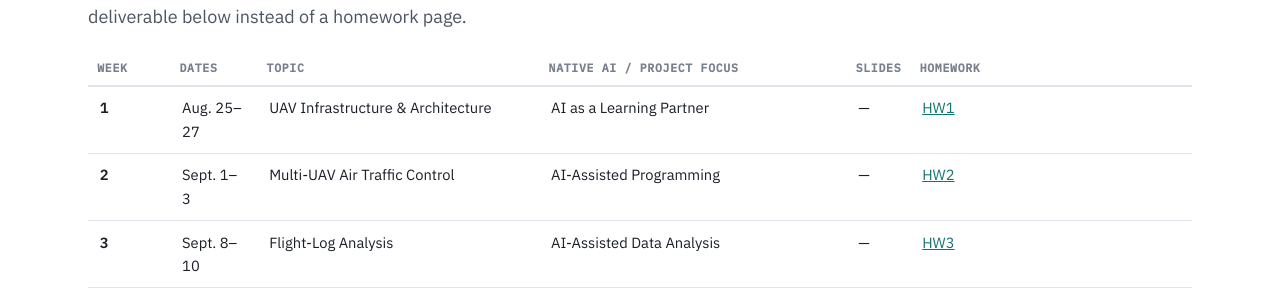
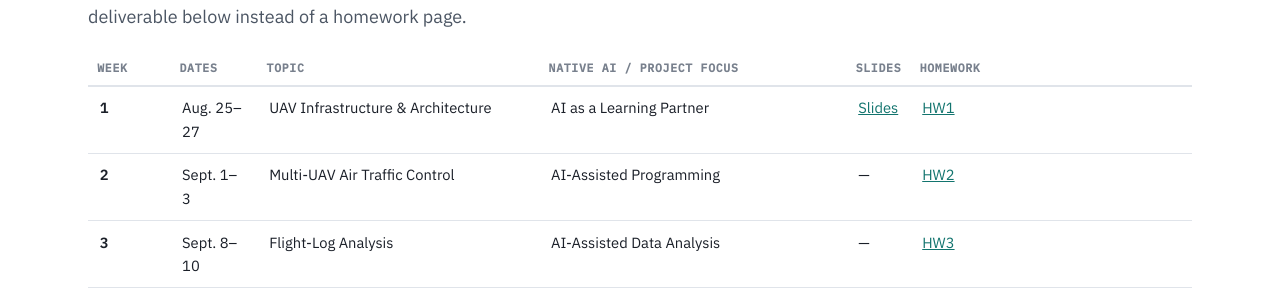
Before and after one commit to JaneClelandHuang/uav-native-ai, a Jekyll site: the page built from schedule.md, in a window 1280 px wide. Shown: the part 436-728 px from the top of the page. Built offline with Jekyll 4.4.1, drawn with Linux system fonts in a browser that asks for light colours.

Commit message:
Add Week 1 slides link to schedule
Co-Authored-By: Claude Sonnet 5 <noreply@anthropic.com>
Claude-Session: https://claude.ai/code/session_01A7BzECFvBhAfRBQHb6ZohK

```diff
--- a/schedule.md
+++ b/schedule.md
@@ -21,7 +21,7 @@ homework page.
 
 | Week | Dates | Topic | Native AI / Project Focus | Slides | Homework |
 |---|---|---|---|---|---|
-| **1** | Aug. 25–27 | UAV Infrastructure & Architecture | AI as a Learning Partner | — | [HW1]({{ '/lessons/lesson1.html#homework' \| relative_url }}) |
+| **1** | Aug. 25–27 | UAV Infrastructure & Architecture | AI as a Learning Partner | [Slides](https://docs.google.com/presentation/d/10LI35AFa5R1IsfC90Pu4gVsAAaklz4Ka/edit?usp=sharing) | [HW1]({{ '/lessons/lesson1.html#homework' \| relative_url }}) |
 | **2** | Sept. 1–3 | Multi-UAV Air Traffic Control | AI-Assisted Programming | — | [HW2]({{ '/lessons/lesson2.html#homework' \| relative_url }}) |
 | **3** | Sept. 8–10 | Flight-Log Analysis | AI-Assisted Data Analysis | — | [HW3]({{ '/lessons/lesson3.html#homework' \| relative_url }}) |
 | **4** | Sept. 15–17 | Runtime Monitoring & Fault Injection | AI-Assisted Diagnosis | — | [HW4]({{ '/lessons/lesson4.html#homework' \| relative_url }}) |
```
